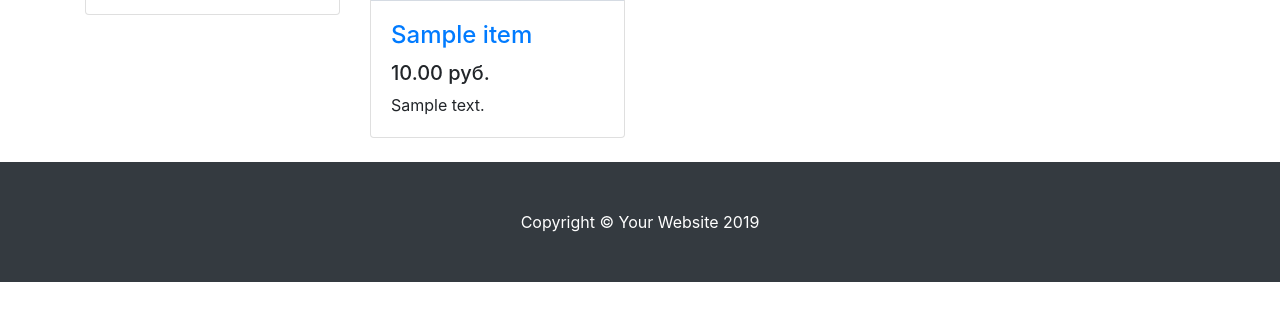
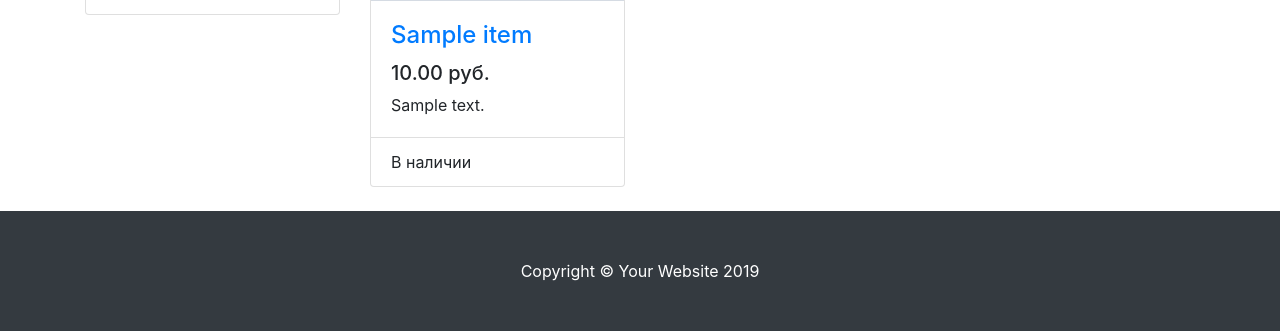
Before and after one commit to algorithm-ssau/clothes-catalogue, a Django app: page / in a window 1280 px wide. Shown: the part 596-927 px from the top of the page. Before the commit the page ends 878 px from the top, so only its background shows below. Run offline with Django 3.2, Linux system fonts and the light colour scheme; tables that the repository leaves empty hold one stand-in row (values such as "Sample post"); grey boxes marked "Sample" are stand-in pictures; some libraries are stand-ins or nearby versions.

Commit message:
Item card added footer with availability info

```diff
--- a/mysite/clothes/models.py
+++ b/mysite/clothes/models.py
@@ -64,7 +64,7 @@ class Item(models.Model):
     )
     image = models.ImageField(
         upload_to=image_folder,
-        default='/media/item_photos/item_no_image.png',
+        default='/item_no_image.png',
         verbose_name='Изображение'
     )
     material = models.CharField(
--- a/mysite/clothes/templates/clothes/index.html
+++ b/mysite/clothes/templates/clothes/index.html
@@ -118,6 +118,13 @@
                 <h5>{{ item.price }} руб.</h5>
                 <p class="card-text">{{ item.description }}</p>
               </div>
+                <div class="card-footer bg-transparent">
+                 {% if  item.available %}
+                  В наличии
+                 {% else %}
+                  Нет в наличии
+                {% endif %}
+               </div>
             </div>
 
           </div>
```
Also changed, not shown: mysite/clothes/migrations/0025_auto_20190421_1526.py (added), mysite/clothes/migrations/0026_auto_20190421_1530.py (added), mysite/media/odey-cap/odey-cap.jpg (added), mysite/media/trasher-2000-collection/trasher-2000-collection.jpg (added), 1 other file.
